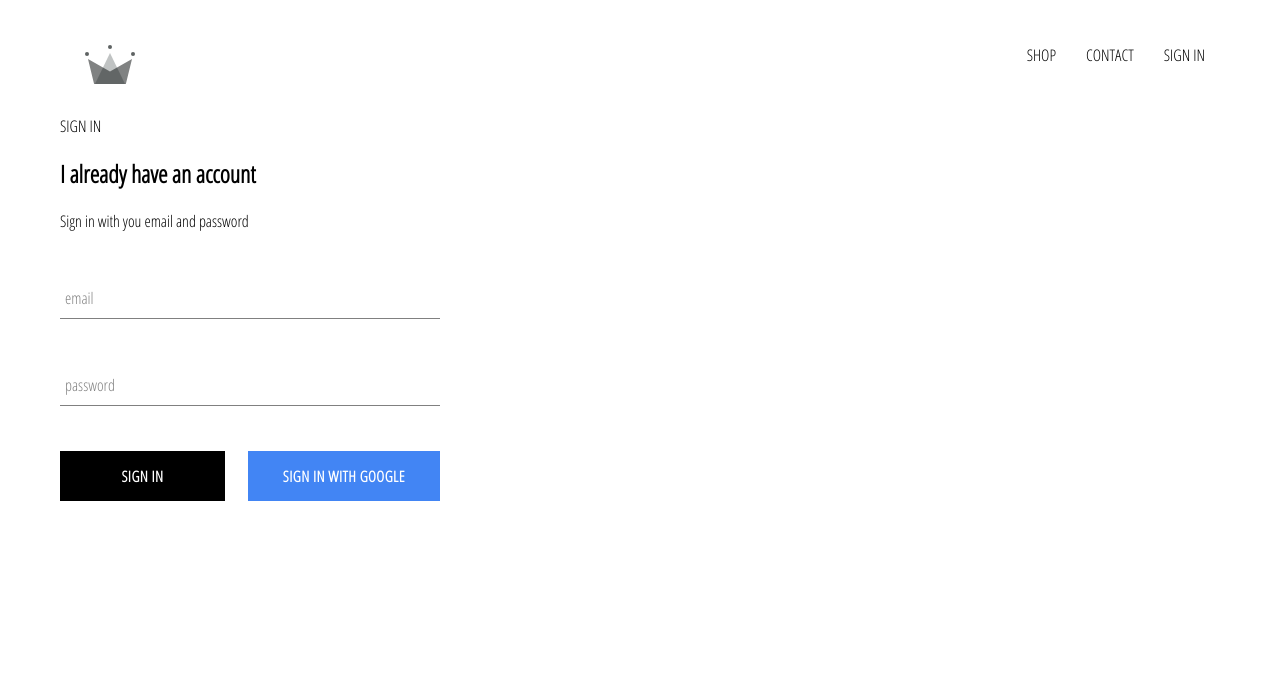
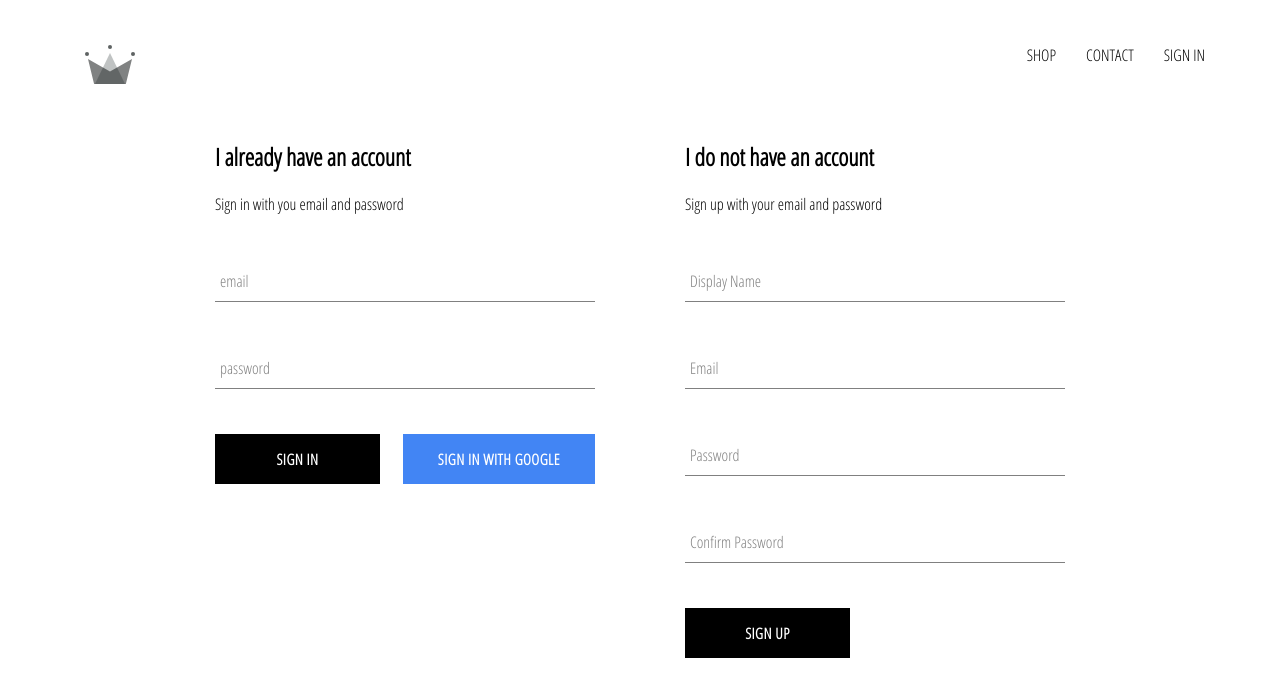
Before and after one commit to dglav/crwn-clothin, a React (Create React App) app: page /signin in a window 1280 px wide. Shown: the top 696 px of the page. Built offline with nearby package versions, Linux system fonts and the light colour scheme; no server answers.

Commit message:
Implemented firebase utils to create a userProfileDoc, included ability to store authenticated user in database, and added sign-up component to sign-in-and-sign-up page

```diff
--- a/src/App.js
+++ b/src/App.js
@@ -1,6 +1,6 @@
 import React from "react";
 import { Route, Switch } from "react-router-dom";
-import { auth } from "./firebase/firebase.utils";
+import { auth, createUserProfileDocument } from "./firebase/firebase.utils";
 
 import "./App.css";
 
@@ -21,9 +21,33 @@
   unsubscribeFromAuth = null;
 
   componentDidMount() {
-    this.unsubscribeFromAuth = auth.onAuthStateChanged(user => {
-      this.setState({ currentUser: user });
-      console.log(user);
+    this.unsubscribeFromAuth = auth.onAuthStateChanged(async userAuth => {
+      if (userAuth) {
+        const userRef = await createUserProfileDocument(userAuth);
+
+        userRef.onSnapshot(snapShot => {
+          this.setState(
+            {
+              currentUser: {
+                id: snapShot.id,
+                ...snapShot.data()
+              }
+            },
+            () => {
+              console.log(this.state);
+            }
+          );
+        });
+      } else {
+        this.setState(
+          {
+            currentUser: userAuth
+          },
+          () => {
+            console.log(this.state);
+          }
+        );
+      }
     });
   }
 
--- /dev/null
+++ b/src/components/sign-up/sign-up.component.jsx
@@ -0,0 +1,105 @@
+import React, { Component } from "react";
+import FormInput from "../form-input/form-input.component";
+import CustomButton from "../custom-button/custom-button.component";
+
+import { auth, createUserProfileDocument } from "../../firebase/firebase.utils";
+
+import "./sign-up.styles.scss";
+
+class SignUp extends Component {
+  constructor() {
+    super();
+
+    this.state = {
+      displayName: "",
+      email: "",
+      password: "",
+      confirmPassword: ""
+    };
+  }
+
+  handleChange = event => {
+    const { name, value } = event.target;
+
+    this.setState({ [name]: value });
+  };
+
+  handleSubmit = async event => {
+    console.log("testing");
+
+    event.preventDefault();
+
+    const { displayName, email, password, confirmPassword } = this.state;
+
+    console.log(this.state);
+
+    if (password !== confirmPassword) {
+      alert("passwords don't match");
+      return;
+    }
+
+    try {
+      const { user } = await auth.createUserWithEmailAndPassword(
+        email,
+        password
+      );
+      await createUserProfileDocument(user, { displayName });
+
+      this.setState({
+        displayName: "",
+        email: "",
+        password: "",
+        confirmPassword: ""
+      });
+    } catch (err) {
+      console.error(err);
+    }
+  };
+
+  render() {
+    const { displayName, email, password, confirmPassword } = this.state;
+    return (
+      <div className="sign-up">
+        <h2 className="title">I do not have an account</h2>
+        <span>Sign up with your email and password</span>
+        <form className="sign-up-form" onSubmit={this.handleSubmit}>
+          <FormInput
+            type="text"
+            name="displayName"
+            value={displayName}
+            onChange={this.handleChange}
+            label="Display Name"
+            required
+          />
+          <FormInput
+            type="email"
+            name="email"
+            value={email}
+            onChange={this.handleChange}
+            label="Email"
+            required
+          />
+          <FormInput
+            type="password"
+            name="password"
+            value={password}
+            onChange={this.handleChange}
+            label="Password"
+            required
+          />
+          <FormInput
+            type="password"
+            name="confirmPassword"
+            value={confirmPassword}
+            onChange={this.handleChange}
+            label="Confirm Password"
+            required
+          />
+          <CustomButton type="submit">SIGN UP</CustomButton>
+        </form>
+      </div>
+    );
+  }
+}
+
+export default SignUp;
--- /dev/null
+++ b/src/components/sign-up/sign-up.styles.scss
@@ -0,0 +1,3 @@
+.sign-up {
+  width: 380px;
+}
--- a/src/firebase/firebase.utils.js
+++ b/src/firebase/firebase.utils.js
@@ -13,6 +13,30 @@
   measurementId: "G-1PBCYDT8E8"
 };
 
+export const createUserProfileDocument = async (userAuth, additionalData) => {
+  if (!userAuth) return;
+
+  const userRef = firestore.doc(`users/${userAuth.uid}`);
+  const snapShot = await userRef.get();
+
+  if (!snapShot.exists) {
+    const { displayName, email } = userAuth;
+    const createdAt = Date();
+
+    try {
+      userRef.set({
+        displayName,
+        email,
+        createdAt,
+        ...additionalData
+      });
+    } catch (err) {
+      console.log("Error creating user", err.message);
+    }
+  }
+  return userRef;
+};
+
 firebase.initializeApp(config);
 
 export const auth = firebase.auth();
--- a/src/pages/sign-in-and-sign-up/sign-in-and-sign-up-page.component.jsx
+++ b/src/pages/sign-in-and-sign-up/sign-in-and-sign-up-page.component.jsx
@@ -3,11 +3,14 @@
 import "./sign-in-and-sign-up-page.styles.scss";
 
 import SignIn from "../../components/sign-in/sign-in.component";
+import SignUp from "../../components/sign-up/sign-up.component";
 
 const SignInAndSignUpPage = () => (
   <div>
-    <div className="sign-in-and-sign-up">SIGN IN</div>
-    <SignIn />
+    <div className="sign-in-and-sign-up">
+      <SignIn />
+      <SignUp />
+    </div>
   </div>
 );
 
--- a/src/pages/sign-in-and-sign-up/sign-in-and-sign-up-page.styles.scss
+++ b/src/pages/sign-in-and-sign-up/sign-in-and-sign-up-page.styles.scss
@@ -0,0 +1,6 @@
+.sign-in-and-sign-up {
+  display: flex;
+  width: 850px;
+  justify-content: space-between;
+  margin: 30px auto;
+}
```
